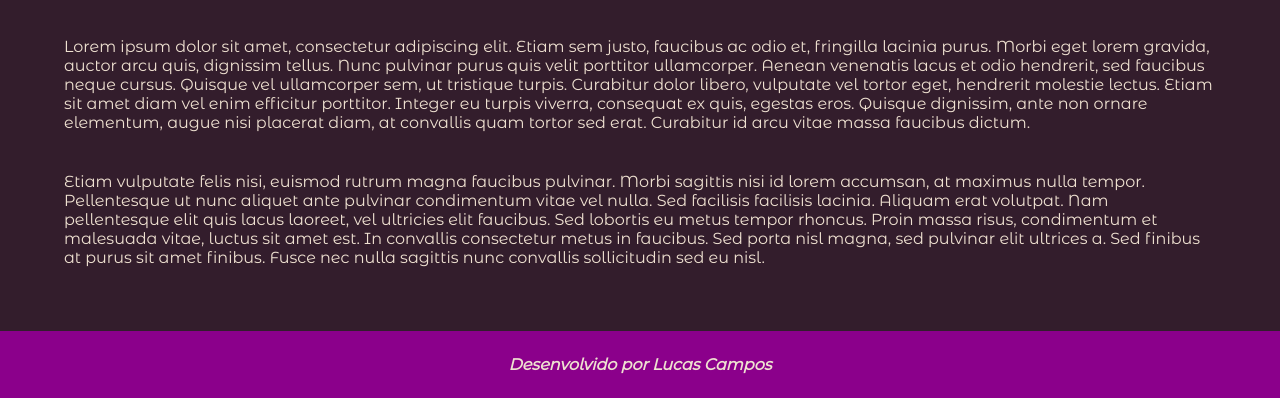
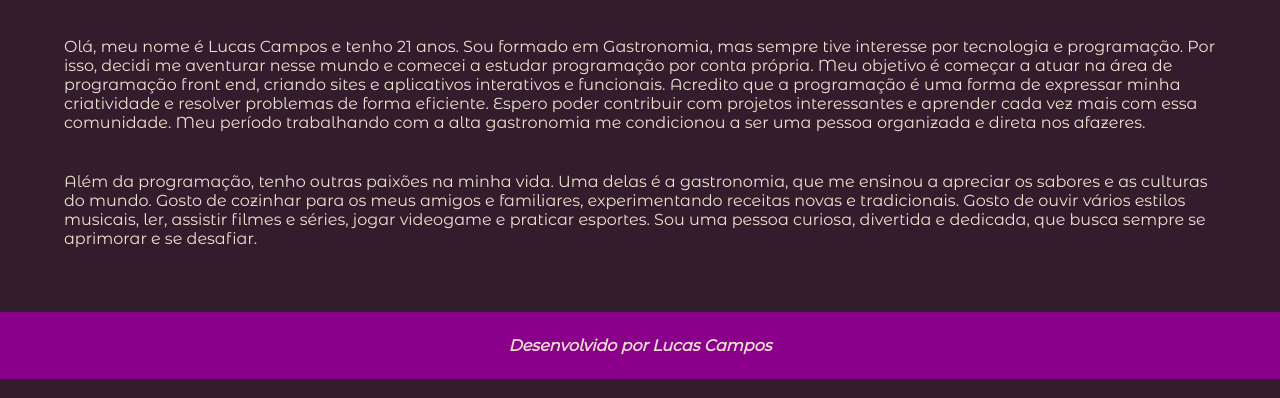
Before and after one commit to lclucampos/portifolio, a plain HTML site: page about.html in a window 1280 px wide. Shown: the part 962-1360 px from the top of the page. Drawn offline with Linux system fonts and the light colour scheme.

Commit message:
Add files via upload

```diff
--- a/about.html
+++ b/about.html
@@ -7,6 +7,7 @@
     <title>Sobre mim</title>
     <link rel="stylesheet" href="./styles/style.css">
 </head>
+
 <body>
     <header class="cabecalho">
         <nav class="cabecalho__menu">
@@ -18,8 +19,8 @@
     <main class="apresentacao">
         <section class="apresentacao__conteudo">
             <h1 class="apresentacao__conteudo__titulo">Sobre mim</h1>
-            <p class="apresentacao__conteudo__texto">Lorem ipsum dolor sit amet, consectetur adipiscing elit. Etiam sem justo, faucibus ac odio et, fringilla lacinia purus. Morbi eget lorem gravida, auctor arcu quis, dignissim tellus. Nunc pulvinar purus quis velit porttitor ullamcorper. Aenean venenatis lacus et odio hendrerit, sed faucibus neque cursus. Quisque vel ullamcorper sem, ut tristique turpis. Curabitur dolor libero, vulputate vel tortor eget, hendrerit molestie lectus. Etiam sit amet diam vel enim efficitur porttitor. Integer eu turpis viverra, consequat ex quis, egestas eros. Quisque dignissim, ante non ornare elementum, augue nisi placerat diam, at convallis quam tortor sed erat. Curabitur id arcu vitae massa faucibus dictum.</p>
-            <p class="apresentacao__conteudo__texto">Etiam vulputate felis nisi, euismod rutrum magna faucibus pulvinar. Morbi sagittis nisi id lorem accumsan, at maximus nulla tempor. Pellentesque ut nunc aliquet ante pulvinar condimentum vitae vel nulla. Sed facilisis facilisis lacinia. Aliquam erat volutpat. Nam pellentesque elit quis lacus laoreet, vel ultricies elit faucibus. Sed lobortis eu metus tempor rhoncus. Proin massa risus, condimentum et malesuada vitae, luctus sit amet est. In convallis consectetur metus in faucibus. Sed porta nisl magna, sed pulvinar elit ultrices a. Sed finibus at purus sit amet finibus. Fusce nec nulla sagittis nunc convallis sollicitudin sed eu nisl.</p>
+            <p class="apresentacao__conteudo__texto">Olá, meu nome é Lucas Campos e tenho 21 anos. Sou formado em Gastronomia, mas sempre tive interesse por tecnologia e programação. Por isso, decidi me aventurar nesse mundo e comecei a estudar programação por conta própria. Meu objetivo é começar a atuar na área de programação front end, criando sites e aplicativos interativos e funcionais. Acredito que a programação é uma forma de expressar minha criatividade e resolver problemas de forma eficiente. Espero poder contribuir com projetos interessantes e aprender cada vez mais com essa comunidade. Meu período trabalhando com a alta gastronomia me condicionou a ser uma pessoa organizada e direta nos afazeres.</p>
+            <p class="apresentacao__conteudo__texto">Além da programação, tenho outras paixões na minha vida. Uma delas é a gastronomia, que me ensinou a apreciar os sabores e as culturas do mundo. Gosto de cozinhar para os meus amigos e familiares, experimentando receitas novas e tradicionais. Gosto de ouvir vários estilos musicais, ler, assistir filmes e séries, jogar videogame e praticar esportes. Sou uma pessoa curiosa, divertida e dedicada, que busca sempre se aprimorar e se desafiar.</p>
         </section>
             <img class="foto" src="./assets/Foto.jpeg"
             alt="Foto de Lucas Campos trabalhando como bartender e preparando drinks em um evento."
@@ -31,4 +32,5 @@
         <p>Desenvolvido por Lucas Campos</p>
     </footer>
 </body>
+
 </html>
```
Also changed, not shown: index.html (+1 -1 lines).
